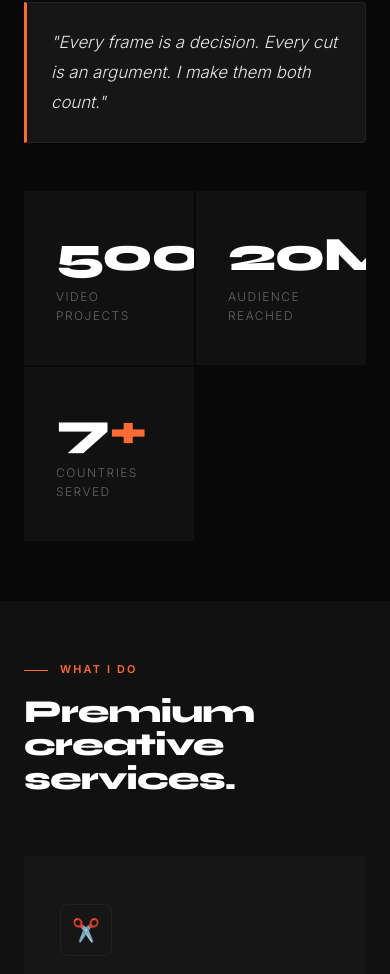
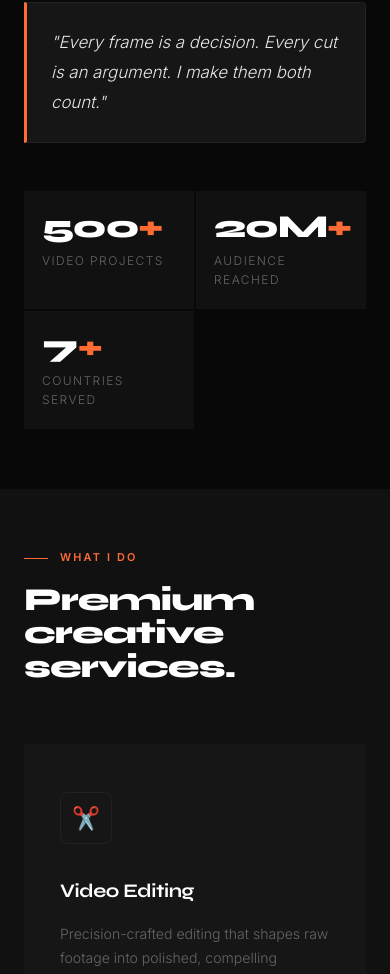
Before and after one commit to Haryourjay/Portfolio_project, a React (Vite) app in the folder portfolio_website/: page / in a window 390 px wide. Shown: the part 1691-2665 px from the top of the page. Built offline with nearby package versions, Linux system fonts and the light colour scheme.

Commit message:
add responsiveness to start-card

```diff
--- a/portfolio_website/src/App.css
+++ b/portfolio_website/src/App.css
@@ -969,6 +969,8 @@ footer {
   #hero { padding: 100px 24px 60px; }
   .hero-headline { font-size: 2.8rem; }
   .services-grid { grid-template-columns: 1fr; }
+  .stat-card { padding: 20px 18px; }
+  .stat-num { font-size: 2rem; }
   .work-grid { grid-template-columns: 1fr; }
   .work-item:nth-child(n) { grid-column: span 1; aspect-ratio: 4/3; }
   .testimonials-carousel { grid-template-columns: 1fr; }
```
